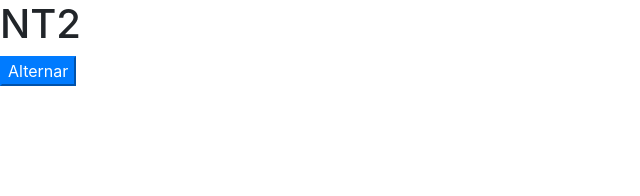
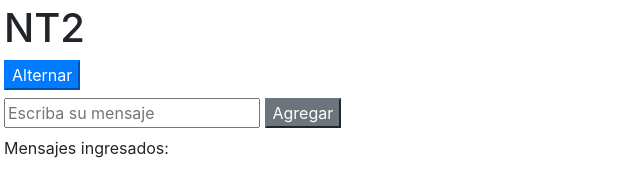
Before and after one commit to eerjoker/ej-Vue-Git, a plain HTML site: page index.html in a window 1280 px wide. Shown: the whole page, without its empty margins (0-640 px from the left). Drawn offline with nearby package versions, Linux system fonts and the light colour scheme.

Commit message:
v-for + v-model

```diff
--- a/index.html
+++ b/index.html
@@ -1,19 +1,30 @@
 <!DOCTYPE html>
 <html lang="en">
   <head>
-    <!-- Agregamos el framework Bootstrap para simplificarnos el estilo de la visualización.-->
+    <!-- Agregamos el framework Bootstrap -->
     <link rel="stylesheet" href="https://stackpath.bootstrapcdn.com/bootstrap/4.3.1/css/bootstrap.min.css"
         integrity="sha384-ggOyR0iXCbMQv3Xipma34MD+dH/1fQ784/j6cY/iJTQUOhcWr7x9JvoRxT2MZw1T" crossorigin="anonymous">
 
-    <!-- Agregamos también el framework vue.js como hacíamos con JQuery (referenciando el código desde la nube)-->
+    <!-- Agregamos también el framework vue.js -->
     <script src="https://cdnjs.cloudflare.com/ajax/libs/vue/2.6.10/vue.min.js"></script>
   </head>
   <body>
     <div id="app">
-      <h4 v-if="!visualizar">{{ message }}</h4>
-      <h1 v-text="message" v-if="visualizar"></h1>
-      <!--<button class="btn-primary" v-on:click="alternar">Alternar</button>-->
-      <button class="btn-primary" @click="alternar">Alternar</button>
+      <div class="p-1">
+        <h4 v-if="!visualizar">{{ message }}</h4>
+        <h1 v-text="message" v-if="visualizar"></h1>
+        <!--<button class="btn-primary" v-on:click="alternar">Alternar</button>-->
+        <button class="btn-primary" @click="alternar">Alternar</button>
+      </div>
+
+      <div class="p-1">
+        <input v-model="ingreso" placeholder="Escriba su mensaje">
+        <button class="btn-secondary" @click="agregarMensajeFecha">Agregar {{ ingreso }}</button>
+      </div>
+
+      <div class="p-1">
+        <p v-for="mensaje in mensajes">{{ mensaje }}</p>
+      </div>
     </div>
   </body>
 </html>
@@ -24,12 +35,21 @@
     el: '#app',
     data: {
       message: 'NT2',
-      visualizar: true
+      visualizar: true,
+      ingreso : "",
+      mensajes: []
     },
     methods: {
       alternar(){
         this.visualizar = !this.visualizar
+      },
+      agregarMensajeFecha(){
+        if(this.ingreso != "")
+          this.mensajes.push(`${ this.ingreso } - ${ new Date().toLocaleString() }`)
       }
+    },
+    created(){
+      this.mensajes.push("Mensajes ingresados:")
     }
   })
 </script>
```
